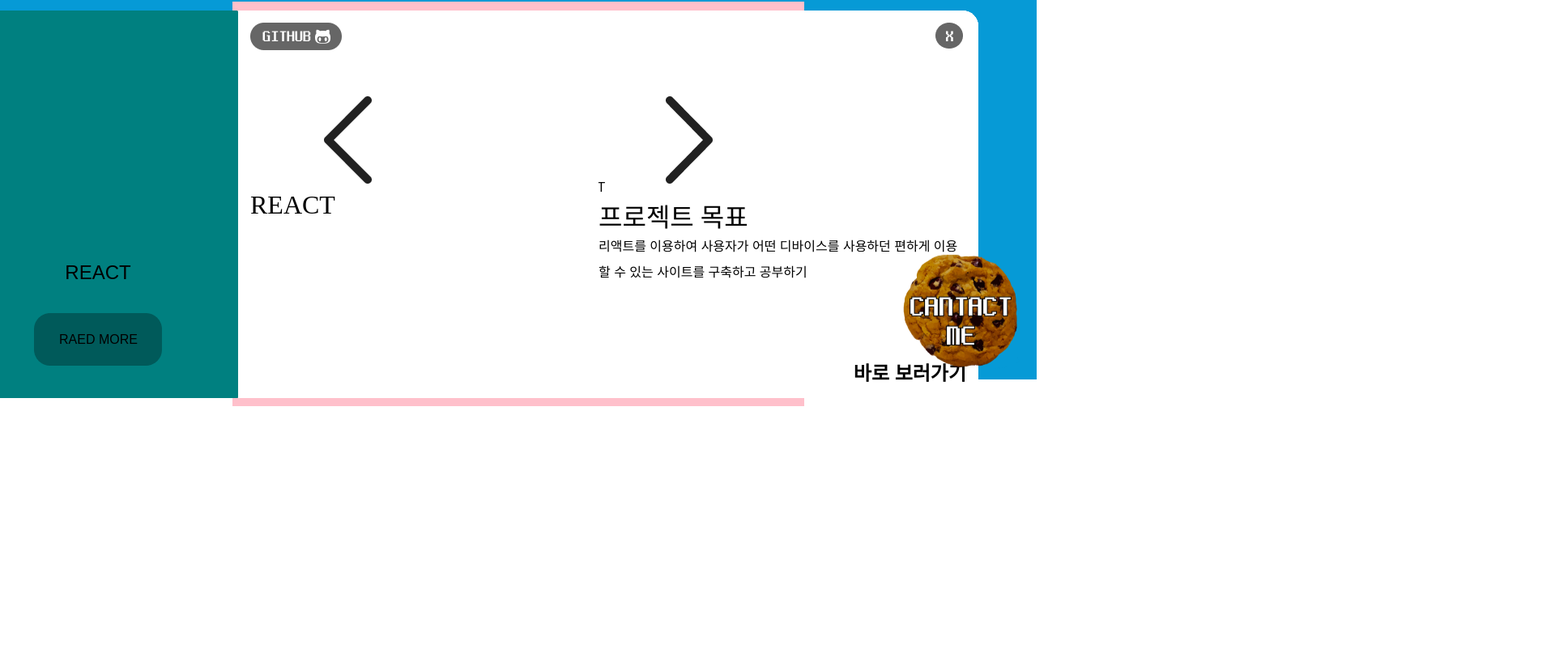
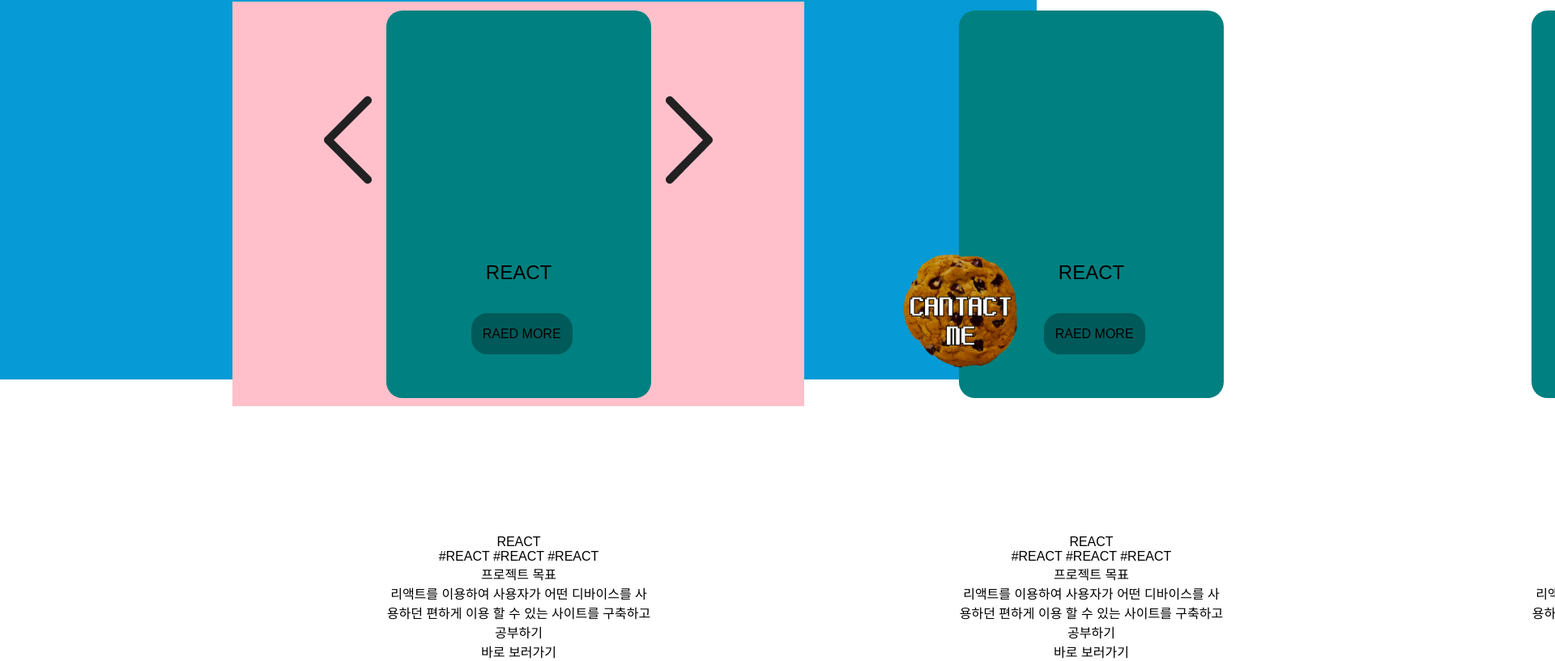
Before and after one commit to kim-hyeona/portfolio, a React (Create React App) app: page /#/project in a window 1280 px wide. Shown: the part 331-1148 px from the top of the page at 81% size, 1920 px wide, since content can reach past the window. Before the commit the page ends 992 px from the top, so only its background shows below. Built offline with nearby package versions, Linux system fonts and the light colour scheme; a web font is replaced by a local one.

Commit message:
자식 컴포넌트에 있는 함수 부모 컴포넌트로 옮기기

```diff
--- a/src/components/Project.js
+++ b/src/components/Project.js
@@ -55,7 +55,7 @@
             <h2>PROJECT <span>.</span> </h2>
             <button className='project_btn' onClick={nextSlide}  ><img src={path+'/images/arrow1-2.png'} alt="<" /></button>
             <button  className='project_btn' onClick={prevSlide} ><img src={path+'/images/arrow1-1.png'} alt=">" /></button>
-                <div className='silde_wrapper active'  ref={slideRef} >
+                <div className='silde_wrapper'  ref={slideRef} >
                     <ProjectSilde project={project}/>
                     <ProjectSilde project={project}/>
                     <ProjectSilde project={project}/>
--- a/src/components/Project.scss
+++ b/src/components/Project.scss
@@ -84,9 +84,9 @@
     }
 }
 
-.silde_wrapper.active {
+.silde_wrapper_active {
     z-index: 999999999;
-    .silde.active {
+    .silde_active {
         background-color: teal;
         margin: 0 auto;
         text-align: center;
@@ -111,7 +111,7 @@
             background: url(../../public/images/project_btn_active.png) no-repeat;
         }
 
-        .sildeIn.active {
+        .sildeIn_active {
             display: flex;
             flex-wrap: wrap;
             width: 914px;
--- a/src/components/ProjectSilde.js
+++ b/src/components/ProjectSilde.js
@@ -1,4 +1,4 @@
-import "./Project.scss"
+/* import "./Project.scss"
 import React from 'react';
 import { Link } from "react-router-dom";
 
@@ -6,7 +6,7 @@
 
     return (
         <>
-        {project.map((item) => <div className='silde active'>
+        {project.map((item) => <div className='silde'>
         <h5>{item.title}</h5>
             <div className="sildeBtn">
             {item.raedmore}
@@ -15,7 +15,7 @@
             <div className="closeBtn">
             </div>
 
-                <div className="sildeIn active">
+                <div className="sildeIn">
                 <div className="btns">
                     <div className="gitBtn"><a href=""></a></div>
                     <div className="inCloseBtn"></div>
@@ -41,3 +41,55 @@
 }
 
 export default ProjectSilde;
+ */
+
+import "./Project.scss"
+import React, { useState } from 'react';
+import { Link } from "react-router-dom";
+
+function ProjectSilde({ project }) {
+    const [isOpen, setMenu] = useState(false);
+
+    const toggleMenu = () => {
+        setMenu(isOpen => !isOpen); // on,off 개념 boolean
+    }
+
+
+
+    return (
+        <>
+        {project.map((item) => <div  className={isOpen ? "silde_active" : "silde"}>
+        <h5>{item.title}</h5>
+            <div onClick={()=>toggleMenu()} className="sildeBtn">
+            {item.raedmore}
+            </div>
+
+            <div className="closeBtn">
+            </div>
+
+                <div className={isOpen ? "sildeIn_active" : "sildeIn"}>
+                <div className="btns">
+                    <div className="gitBtn"><a href=""></a></div>
+                    <div className="inCloseBtn"></div>
+                </div>
+
+                <div className="txtBox">
+                <h4>{item.stack}</h4>
+                        <div className="txt">
+                            <div className="sildebox">
+                            <div>{item.move}</div>
+                            </div>
+                        <h3>{item.title2}</h3>
+                        <p>{item.p}</p>
+                            <Link>{item.link}</Link>
+                        </div>
+                </div>
+                </div>
+        </div>
+        ) }
+
+    </>
+    );
+}
+
+export default ProjectSilde;
```
